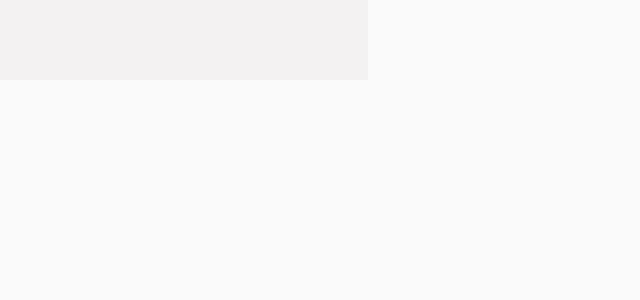
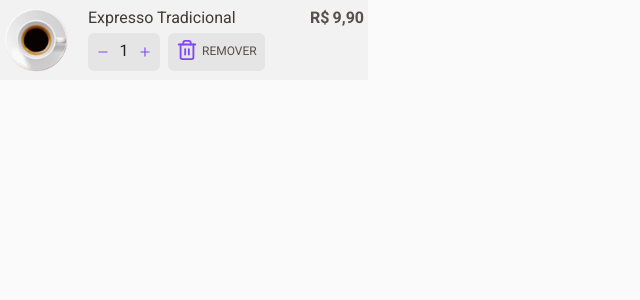
Before and after one commit to YasminFerrariDias/coffeeDelivery, a React (Vite) app: page / in a window 1280 px wide. Shown: the top 300 px of the page, without its empty margins (0-640 px from the left). Built offline with nearby package versions, Linux system fonts and the light colour scheme.

Commit message:
Componente CoffeeCartCard criado

```diff
--- a/src/components/CartCard/index.tsx
+++ b/src/components/CartCard/index.tsx
@@ -1,10 +1,10 @@
-import { Card } from "../Card";
+import { CoffeeCartCard } from "../CoffeeCartCard";
 import { CartCardContainer } from "./styles";
 
 export function CartCard() {
   return (
     <CartCardContainer>
-      <Card $variant="mediumCart" > </Card>
+      <CoffeeCartCard img="ExpressoTradicional" text="Expresso Tradicional" number={9.90} />
     </CartCardContainer>
   )
 }
--- /dev/null
+++ b/src/components/CoffeeCartCard/index.tsx
@@ -0,0 +1,47 @@
+import ExpressoTradicionalImg from '../../assets/img/Type=Expresso.svg'
+import LatteImg from '../../assets/img/Type=Latte.svg'
+
+import { Button } from '../Button'
+import { Card } from '../Card'
+import { Count } from '../Count'
+import { Price } from '../Price'
+import { Text } from '../Text'
+import { Buttons, Cart, CoffeeCartCardContainer, ImgStyle, Info, Value } from './styles'
+
+interface CoffeeCartCardProps {
+  text: string
+  number: number
+  img: 'ExpressoTradicional' | 'Latte'
+}
+
+export function CoffeeCartCard({ text, number, img, }: CoffeeCartCardProps) {
+  const coffeeImages = {
+    ExpressoTradicional: ExpressoTradicionalImg,
+    Latte: LatteImg,
+  }
+
+  const selectedImage = coffeeImages[img]
+
+  return (
+
+    <Card $variant="mediumCart">
+      <CoffeeCartCardContainer>
+        <Cart>
+          <ImgStyle src={selectedImage} alt={text} />
+
+          <Info>
+            <Text text={text} color="base-subtitle" $variant="text-m" />
+            <Buttons>
+              <Count />
+              <Button icon="Trash2" text='REMOVER' ColorIcon="purple" variantSize={16} $variant="button-s" color="base-text" ColorVariant="base-button" />
+            </Buttons>
+          </Info>
+        </Cart>
+
+        <Value>
+          <Price $number={number} $variant="mediumPrice" />
+        </Value>
+      </CoffeeCartCardContainer>
+    </Card>
+  )
+}
--- /dev/null
+++ b/src/components/CoffeeCartCard/styles.ts
@@ -0,0 +1,37 @@
+import styled from "styled-components";
+
+export const CoffeeCartCardContainer = styled.div`
+  display: flex;
+  flex-direction: row;
+  justify-content: space-between;
+  align-items: flex-start;
+  width: 100%;
+`;
+
+export const Cart = styled.div`
+  display: flex;
+  flex-direction: row;
+  gap: 1.25rem;
+  padding: 0.5rem 0.25rem;
+`;
+
+export const ImgStyle = styled.img`
+  width: 4rem;
+  height: 4rem;
+`;
+
+export const Info = styled.div`
+  display: flex;
+  flex-direction: column;
+  gap: 0.25rem;
+`;
+
+export const Buttons = styled.div`
+  display: flex;
+  flex-direction: row;
+  gap: 0.5rem;
+`;
+
+export const Value = styled.div`
+  padding: 0.5rem 0.25rem;
+`;
--- a/src/components/IconComponent/index.tsx
+++ b/src/components/IconComponent/index.tsx
@@ -1,9 +1,9 @@
-import { CreditCard, DollarSign, MapPin, MapPinned, ShoppingCart, Landmark, Banknote } from "lucide-react";
+import { CreditCard, DollarSign, MapPin, MapPinned, ShoppingCart, Landmark, Banknote, Trash2 } from "lucide-react";
 import { IconComponentContainer } from "./styles";
 import type { DefaultTheme } from "styled-components/dist/types";
 
 interface IconComponentProps {
-  icon: 'ShoppingCart' | 'MapPin' | 'MapPinned' | 'DollarSign' | 'CreditCard' | 'Landmark' | 'Banknote',
+  icon: 'ShoppingCart' | 'MapPin' | 'MapPinned' | 'DollarSign' | 'CreditCard' | 'Landmark' | 'Banknote' | 'Trash2',
   ColorIcon: keyof DefaultTheme,
   variantSize: 22 | 16,
   className?: string
@@ -18,6 +18,7 @@ export function IconComponent({ icon, ColorIcon, variantSize = 22 }: IconCompone
     CreditCard,
     Landmark,
     Banknote,
+    Trash2,
   }[icon]
 
   return (
```
Also changed, not shown: src/components/CartCard/styles.ts (line endings or trailing spaces).
